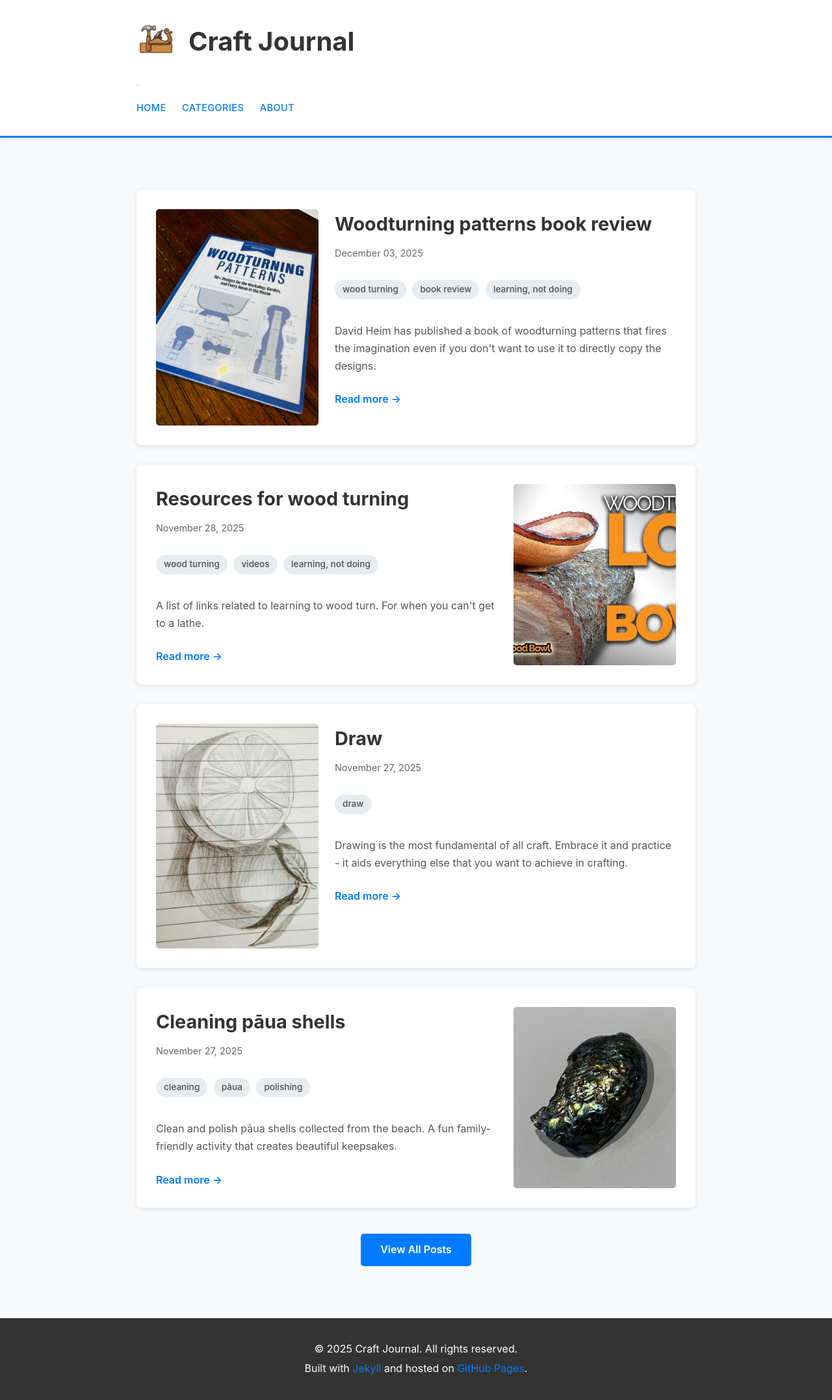
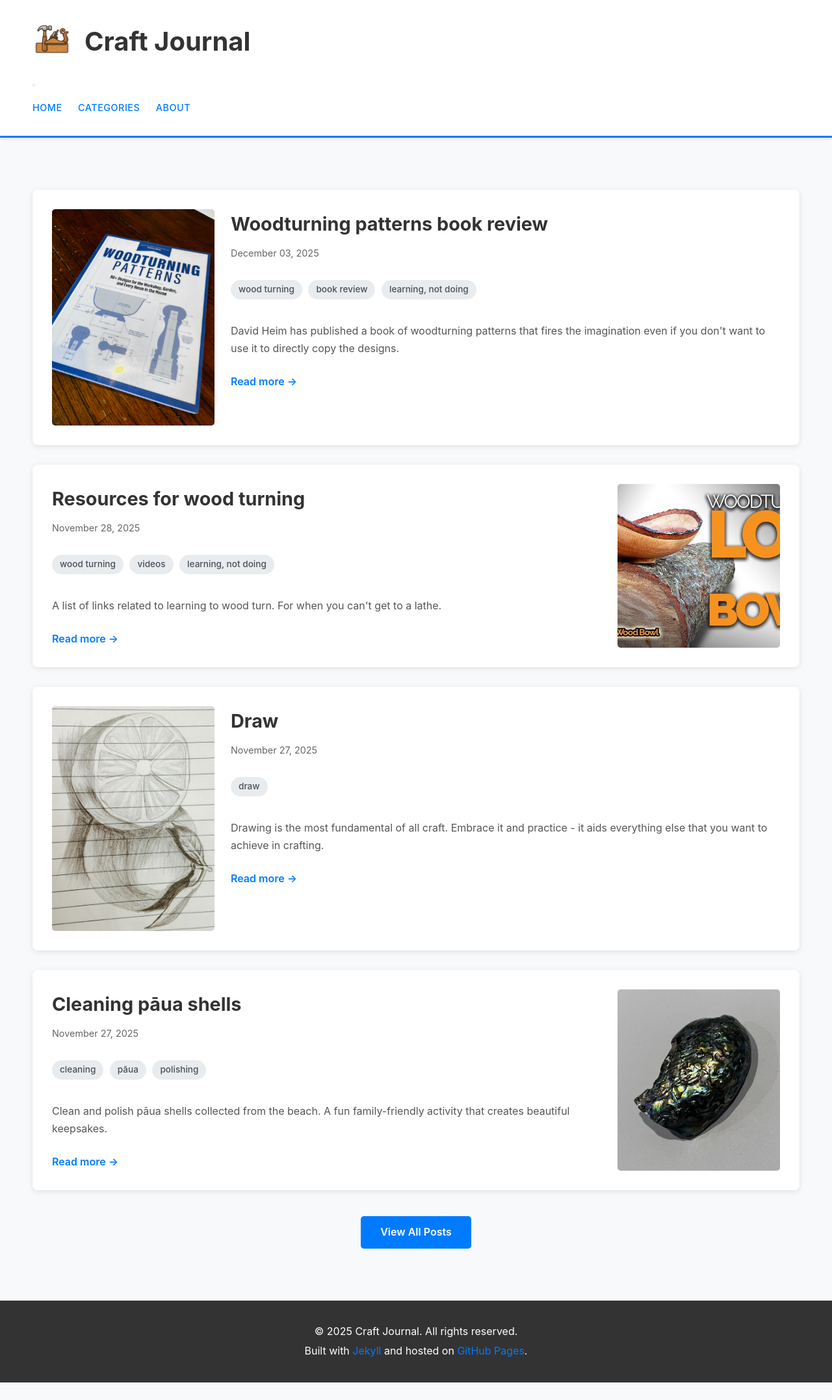
Before and after one commit to dfbr/craft_journal, a Jekyll site: the page built from index.html, in a window 1280 px wide. Shown: the whole page at 65% size. Built offline with Jekyll 4.4.1, drawn with Linux system fonts in a browser that asks for light colours; the list of posts is cut into pages by our own code; after the commit the page ends 2128 px from its top, so only the background shows below that.

Commit message:
New layout for posts

```diff
--- a/assets/css/style.css
+++ b/assets/css/style.css
@@ -43,6 +43,14 @@ body {
     max-width: 900px;
     margin: 0 auto;
     padding: 0 20px;
+}
+
+/* Reduce side whitespace on large screens */
+@media (min-width: 1200px) {
+    .container {
+        max-width: 1200px; /* widen content area */
+        padding: 0 10px;   /* slightly reduce inner padding */
+    }
 }
 
 a {
```
